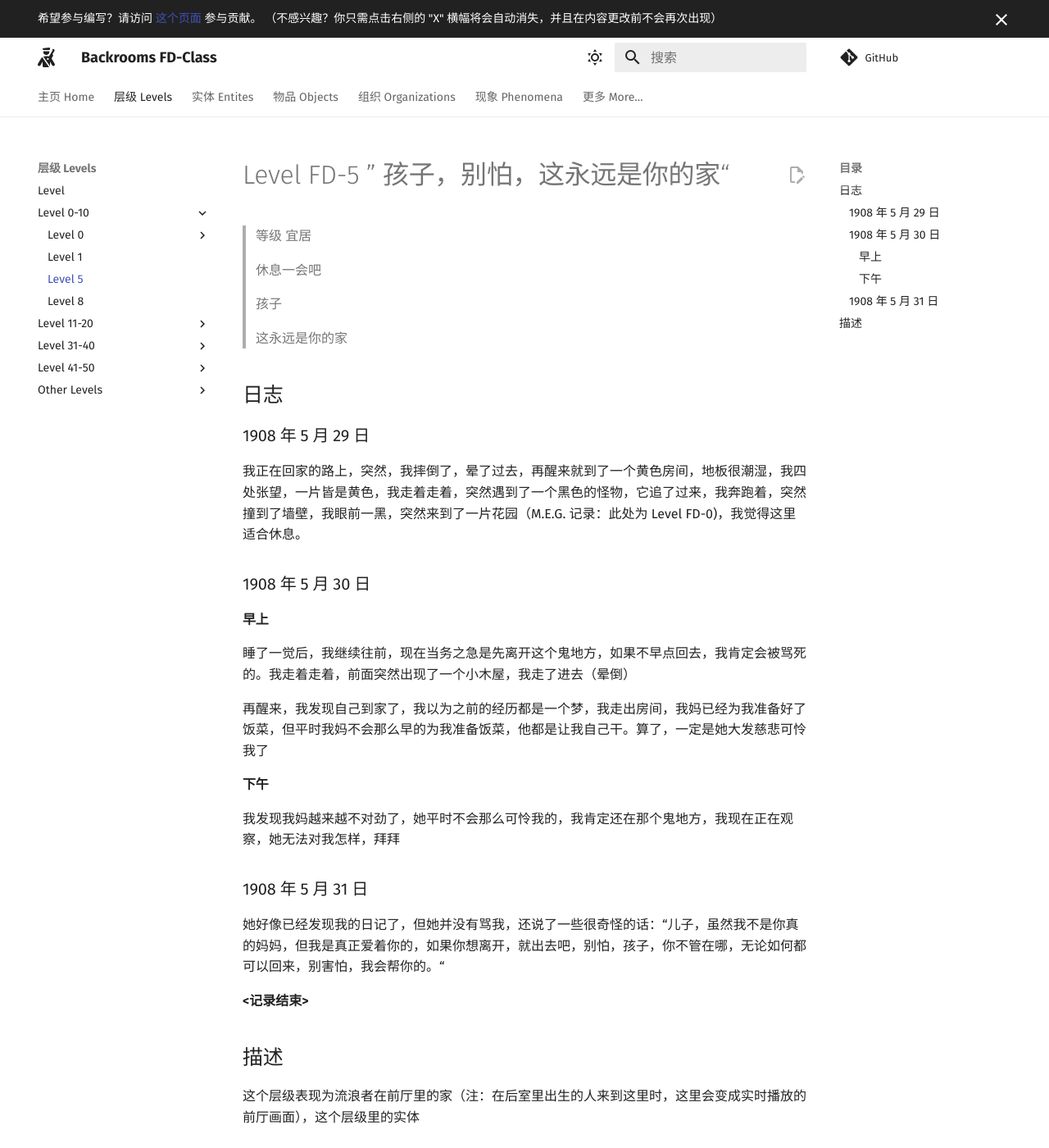
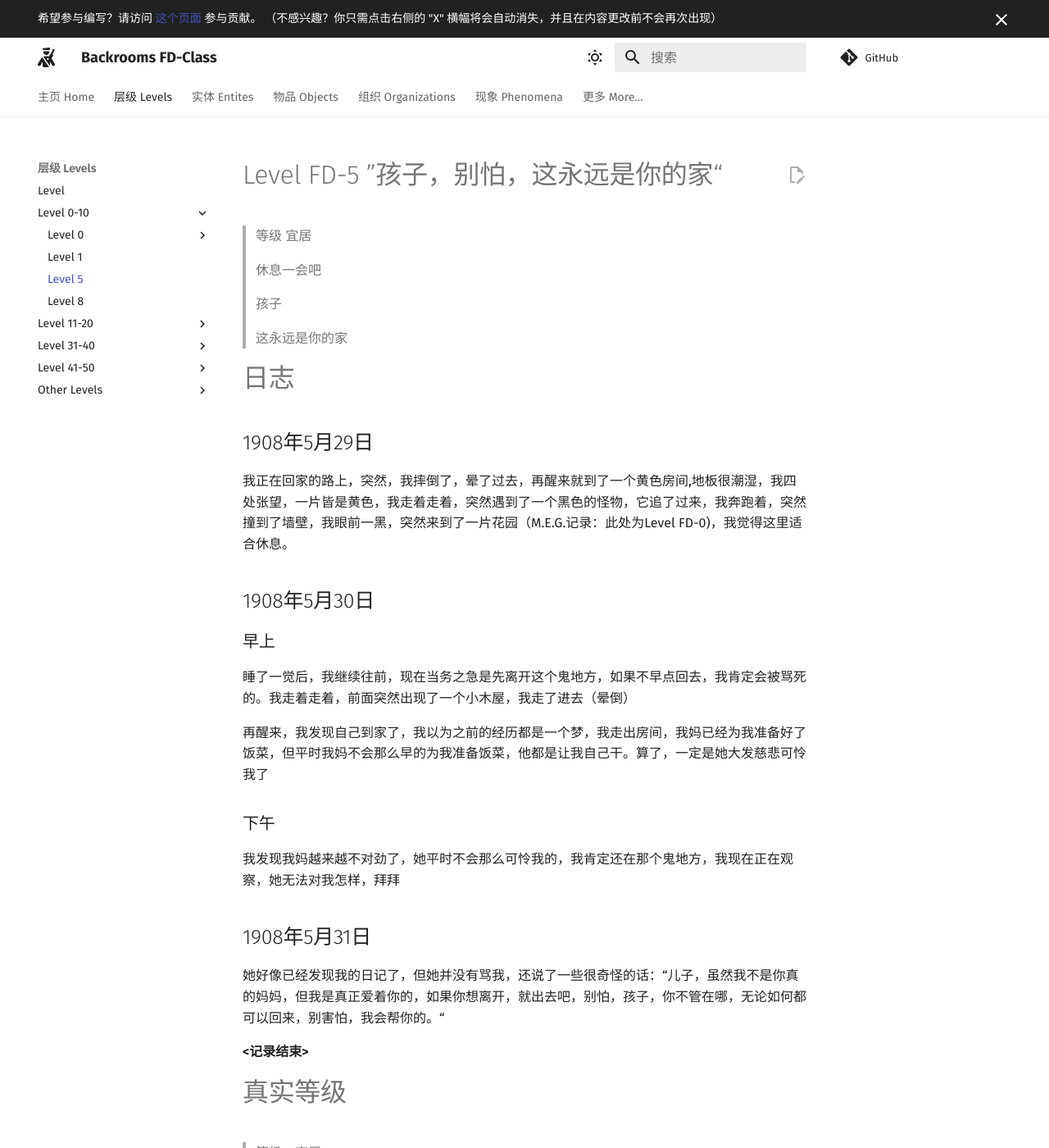
Before and after one commit to Chocolateater/FD-Class, an MkDocs documentation site: the page built from docs/Levels/Level_FD-5.md, in a window 1280 px wide and 1400 px high. Shown: the whole window at 82% size. Built offline with MkDocs 1.6.1 and Material for MkDocs 9.7.7, drawn with Linux system fonts in a browser that asks for light colours; comment, search, counter and statistics services are not loaded; some of the changed lines change nothing that is shown; some of the changed text lies outside the part shown.

Commit message:
Update Level_FD-5.md

```diff
--- a/docs/Levels/Level_FD-5.md
+++ b/docs/Levels/Level_FD-5.md
@@ -1,36 +1,45 @@
-# Level FD-5 ” 孩子，别怕，这永远是你的家“
+# Level FD-5 ”孩子，别怕，这永远是你的家“
+> 等级 宜居
 
-> 等级 宜居
->
 > 休息一会吧
->
+
 > 孩子
->
+
 > 这永远是你的家
 
-## 日志
-
-### 1908 年 5 月 29 日
-
-我正在回家的路上，突然，我摔倒了，晕了过去，再醒来就到了一个黄色房间，地板很潮湿，我四处张望，一片皆是黄色，我走着走着，突然遇到了一个黑色的怪物，它追了过来，我奔跑着，突然撞到了墙壁，我眼前一黑，突然来到了一片花园（M.E.G. 记录：此处为 Level FD-0)，我觉得这里适合休息。
-
-### 1908 年 5 月 30 日
-
-#### 早上
-
+# 日志
+## 1908年5月29日
+我正在回家的路上，突然，我摔倒了，晕了过去，再醒来就到了一个黄色房间,地板很潮湿，我四处张望，一片皆是黄色，我走着走着，突然遇到了一个黑色的怪物，它追了过来，我奔跑着，突然撞到了墙壁，我眼前一黑，突然来到了一片花园（M.E.G.记录：此处为Level FD-0)，我觉得这里适合休息。
+## 1908年5月30日
+### 早上
 睡了一觉后，我继续往前，现在当务之急是先离开这个鬼地方，如果不早点回去，我肯定会被骂死的。我走着走着，前面突然出现了一个小木屋，我走了进去（晕倒）
 
 再醒来，我发现自己到家了，我以为之前的经历都是一个梦，我走出房间，我妈已经为我准备好了饭菜，但平时我妈不会那么早的为我准备饭菜，他都是让我自己干。算了，一定是她大发慈悲可怜我了
-
-#### 下午
-
+### 下午
 我发现我妈越来越不对劲了，她平时不会那么可怜我的，我肯定还在那个鬼地方，我现在正在观察，她无法对我怎样，拜拜
-
-### 1908 年 5 月 31 日
-
+## 1908年5月31日
 她好像已经发现我的日记了，但她并没有骂我，还说了一些很奇怪的话：“儿子，虽然我不是你真的妈妈，但我是真正爱着你的，如果你想离开，就出去吧，别怕，孩子，你不管在哪，无论如何都可以回来，别害怕，我会帮你的。“
 
 **<记录结束>**
+# 真实等级
+> 等级：宜居
 
-## 描述
-这个层级表现为流浪者在前厅里的家（注：在后室里出生的人来到这里时，这里会变成实时播放的前厅画面），这个层级里的实体
+> 安全
+
+> 稳定
+
+> 无有害实体
+# 描述
+这个层级表现为流浪者在前厅里的家（注：在后室里出生的人来到这里时，这里会变成实时播放的前厅画面），这个层级里的实体是温柔的，但会拥有前厅里的流浪者的母亲的友好性格，这里可以留下日记让后来者阅读
+
+# 实体
+## ENTITY-5 「母亲」
+此实体非Level 1.5的“母亲”，这个实体是温柔的，但会拥有前厅里的流浪者的母亲的友好性格。
+
+# 入口与出口
+## 入口
+- 在Level FD-0 中进入一个小木屋
+## 出口
+- 离开木屋，可以来到「终端」（Level FD-8）
+
+> 作者 : [sjh0626](https://www.luogu.com.cn/user/1129497)
```
